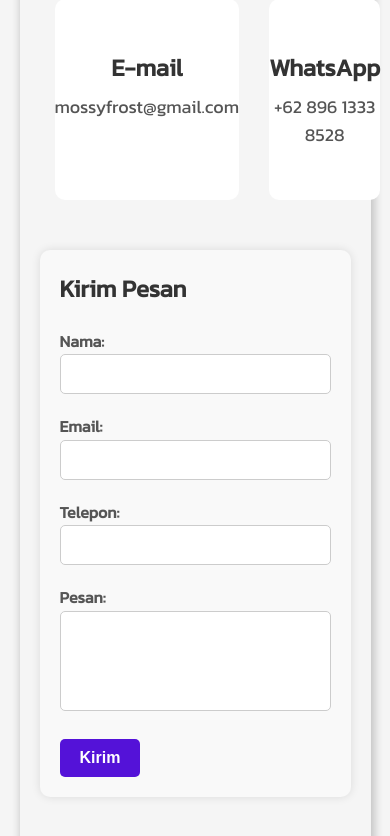
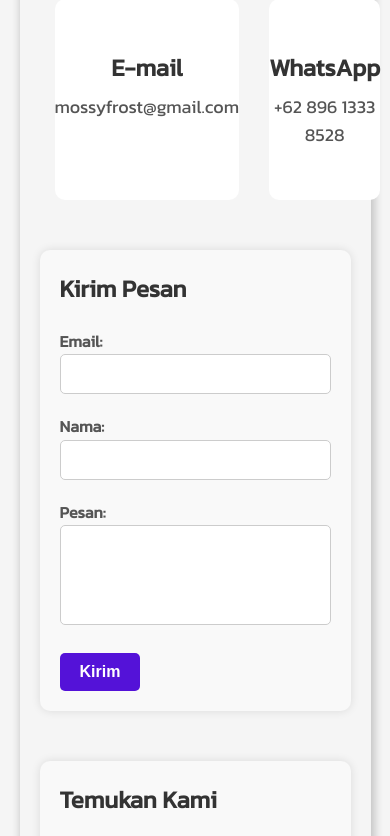
Before and after one commit to handikatriarlan/MossyFrost, a PHP site: page /contact.php in a window 390 px wide; the page is wider, and only the part inside the window is pictured. Shown: the part 437-1273 px from the top of that part. Run offline with PHP 8.4, Linux system fonts and the light colour scheme.

Commit message:
delete phone number

```diff
--- a/contact.php
+++ b/contact.php
@@ -25,16 +25,12 @@ ob_start();
         <h2>Kirim Pesan</h2>
         <form action="#" method="POST">
             <div class="form-group">
-                <label for="name">Nama:</label>
-                <input type="text" id="name" name="name" required>
-            </div>
-            <div class="form-group">
                 <label for="email">Email:</label>
                 <input type="email" id="email" name="email" required>
             </div>
             <div class="form-group">
-                <label for="phone">Telepon:</label>
-                <input type="tel" id="phone" name="phone">
+                <label for="name">Nama:</label>
+                <input type="text" id="name" name="name" required>
             </div>
             <div class="form-group">
                 <label for="message">Pesan:</label>
```
